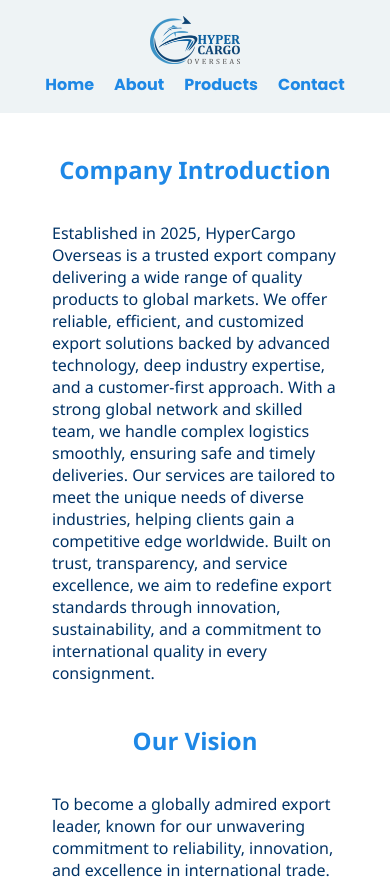
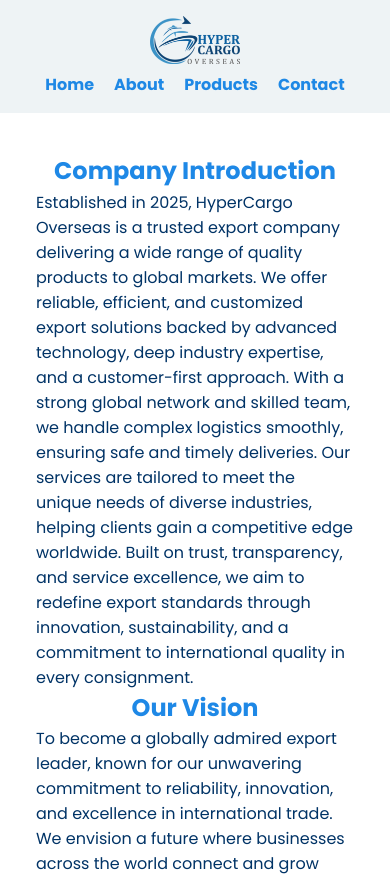
Before and after one commit to VaibhvRanshur/hypercargo_frontend, a React (Vite) app in the folder frontend/: page /about in a window 390 px wide. Shown: the top 879 px of the page. Built offline with nearby package versions, Linux system fonts and the light colour scheme.

Commit message:
adding new style for contact page

```diff
--- a/frontend/src/style1.css
+++ b/frontend/src/style1.css
@@ -338,7 +338,7 @@
   padding: 2.5rem 1.25rem;
   max-width: 1000px;
   margin: auto;
-  font-family: 'Segoe UI', sans-serif;
+  /* font-family: 'Segoe UI', sans-serif; */
   color: #222;
   text-align: center;
 }
@@ -352,7 +352,7 @@
   margin-bottom: 1rem;
   color: #1e88e6;
   display: inline-block;
-  padding-bottom: 0.25rem;
+  padding-bottom: 0;
 }
 
 .paragraph {
@@ -360,11 +360,11 @@
   font-size: 1.2rem;
   color: #003366;
   max-width: 800px;
-  margin: 1rem;
+  margin-top:0;
   text-align:left;
 }
 
-.about-list {
+/* .about-list {
   list-style-type: disc;
   text-align: left;
   margin: auto;
@@ -376,7 +376,7 @@
   margin-bottom: 0.625rem;
   font-size: 1rem;
   color: #003366;
-}
+} */
 
 /* =============================
    Contact Page
@@ -499,11 +499,19 @@
     font-size: 1.3rem;
   }
 
+  .about-section{
+    margin: 0;
+    padding: 0;
+  }
+
   .section-title{
+    margin-top: 0;
+    margin-bottom: 0.1rem;
     font-size: 1.5rem;
   }
 
   .paragraph{
+    margin-top: 0;
     font-size: 1rem;
   }
 
```
